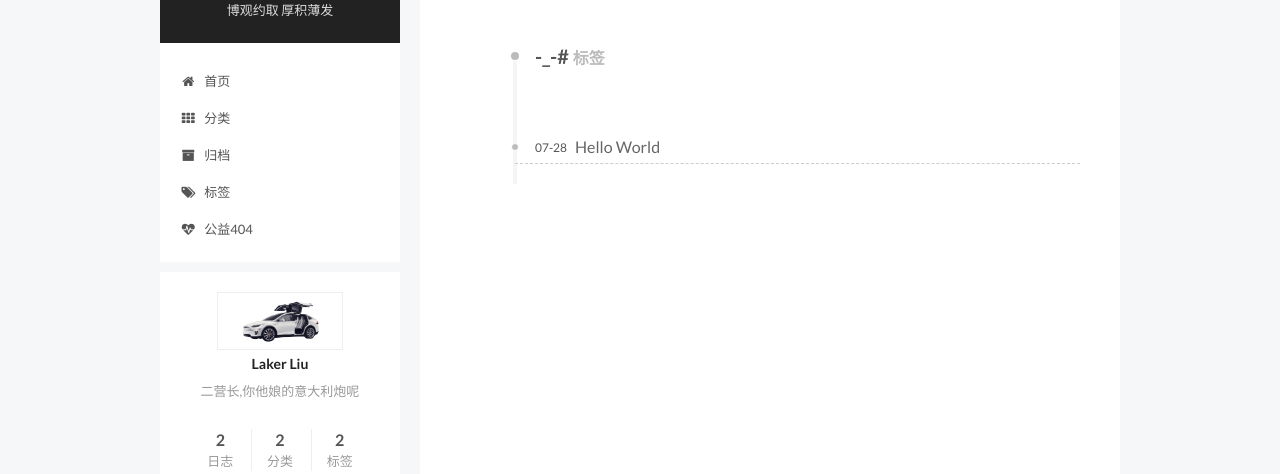
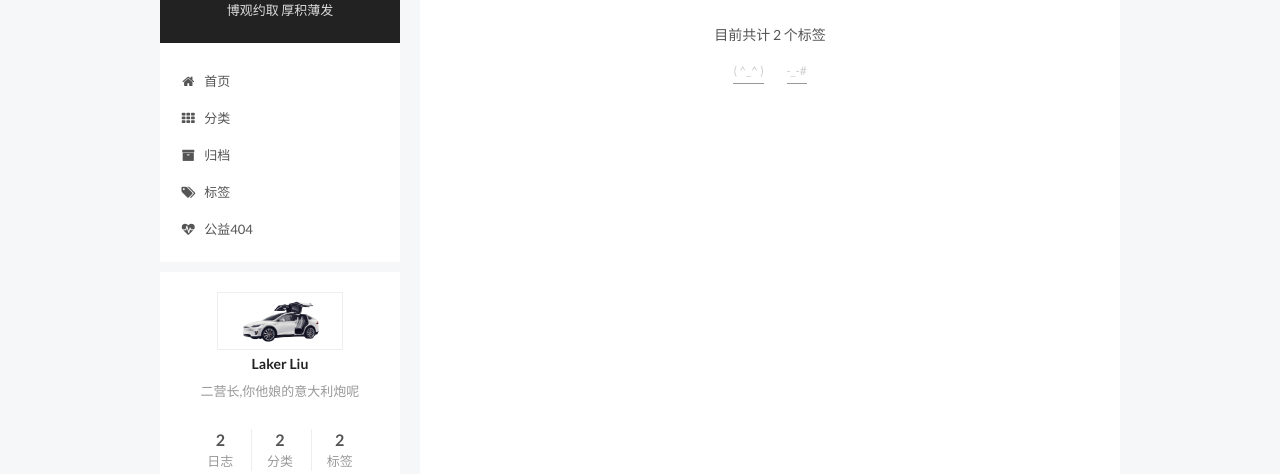
Before and after one commit to laker007/laker007.github.io, a plain HTML site: page tags/index.html in a window 1280 px wide. Shown: the part 62-536 px from the top of the page. Drawn offline with Linux system fonts and the light colour scheme; a script that the page names is missing.

Commit message:
Site updated: 2017-01-20 01:39:40

```diff
--- a/css/main.css
+++ b/css/main.css
@@ -1664,7 +1664,7 @@ pre .javascript .function {
   width: 4px;
   height: 4px;
   border-radius: 50%;
-  background: #5001aa;
+  background: #99ff28;
 }
 .links-of-blogroll {
   font-size: 13px;
--- a/tags/index.html
+++ b/tags/index.html
@@ -86,12 +86,13 @@
 
 <meta name="description" content="二营长,你他娘的意大利炮呢">
 <meta property="og:type" content="website">
-<meta property="og:title" content="Laker's Blog">
-<meta property="og:url" content="http://yoursite.com/tags//index.html">
+<meta property="og:title" content="tags">
+<meta property="og:url" content="http://yoursite.com/tags/index.html">
 <meta property="og:site_name" content="Laker's Blog">
 <meta property="og:description" content="二营长,你他娘的意大利炮呢">
+<meta property="og:updated_time" content="2016-07-28T09:32:14.000Z">
 <meta name="twitter:card" content="summary">
-<meta name="twitter:title" content="Laker's Blog">
+<meta name="twitter:title" content="tags">
 <meta name="twitter:description" content="二营长,你他娘的意大利炮呢">
 
 
@@ -113,9 +114,15 @@
 
 
 
-  <link rel="canonical" href="http://yoursite.com/tags//"/>
+  <link rel="canonical" href="http://yoursite.com/tags/"/>
 
-  <title> 标签: -_-# | Laker's Blog </title>
+  <title>
+
+
+
+    标签 | Laker's Blog
+
+</title>
 </head>
 
 <body itemscope itemtype="http://schema.org/WebPage" lang="zh-Hans">
@@ -234,52 +241,33 @@
           <div id="content" class="content">
 
 
-  <div id="posts" class="posts-collapse">
-    <div class="collection-title">
-      <h2 >
-        -_-#
-        <small>标签</small>
-      </h2>
-    </div>
+  <div id="posts" class="posts-expand">
 
 
-
-
-  <article class="post post-type-normal" itemscope itemtype="http://schema.org/Article">
-    <header class="post-header">
-
-      <h1 class="post-title">
-
-            <a class="post-title-link" href="/2016/07/28/hello-world/" itemprop="url">
-
-                <span itemprop="name">Hello World</span>
-
-            </a>
-
-      </h1>
-
-      <div class="post-meta">
-        <time class="post-time" itemprop="dateCreated"
-              datetime="2016-07-28T17:32:56+08:00"
-              content="2016-07-28" >
-          07-28
-        </time>
+      <div class="tag-cloud">
+        <div class="tag-cloud-title">
+            目前共计 2 个标签
+        </div>
+        <div class="tag-cloud-tags">
+          <a href="/tags/" style="font-size: 12px; color: #ccc">( ^_^ )</a> <a href="/tags/" style="font-size: 12px; color: #ccc">-_-#</a>
+        </div>
       </div>
 
-    </header>
-  </article>
-
-
-
   </div>
-
-
 
 
           </div>
 
 
 
+
+  <div class="comments" id="comments">
+
+      <div class="ds-thread" data-thread-key="tags/index.html"
+           data-title="tags" data-url="http://yoursite.com/tags/index.html">
+      </div>
+
+  </div>
 
 
         </div>
@@ -630,3 +618,16 @@
 
 </body>
 </html>
+ addCount(Counter);
+      } else if ($('.post-title-link').length > 1) {
+        showTime(Counter);
+      }
+    });
+  </script>
+
+
+
+
+
+</body>
+</html>
```
